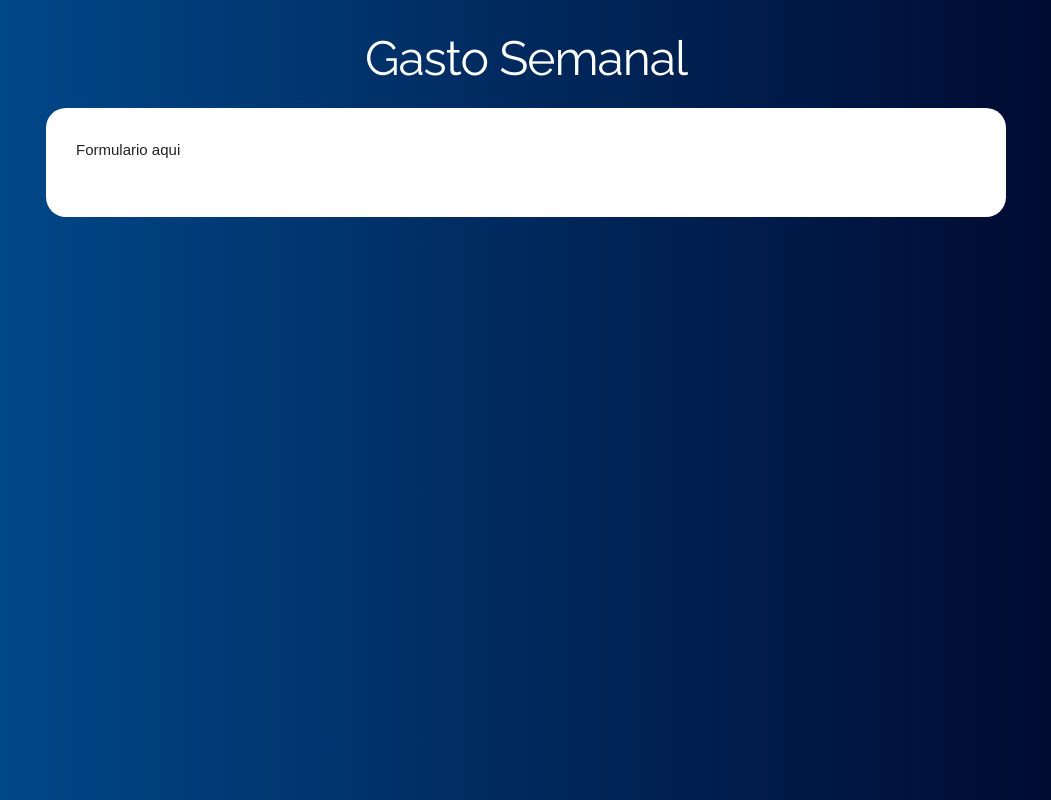
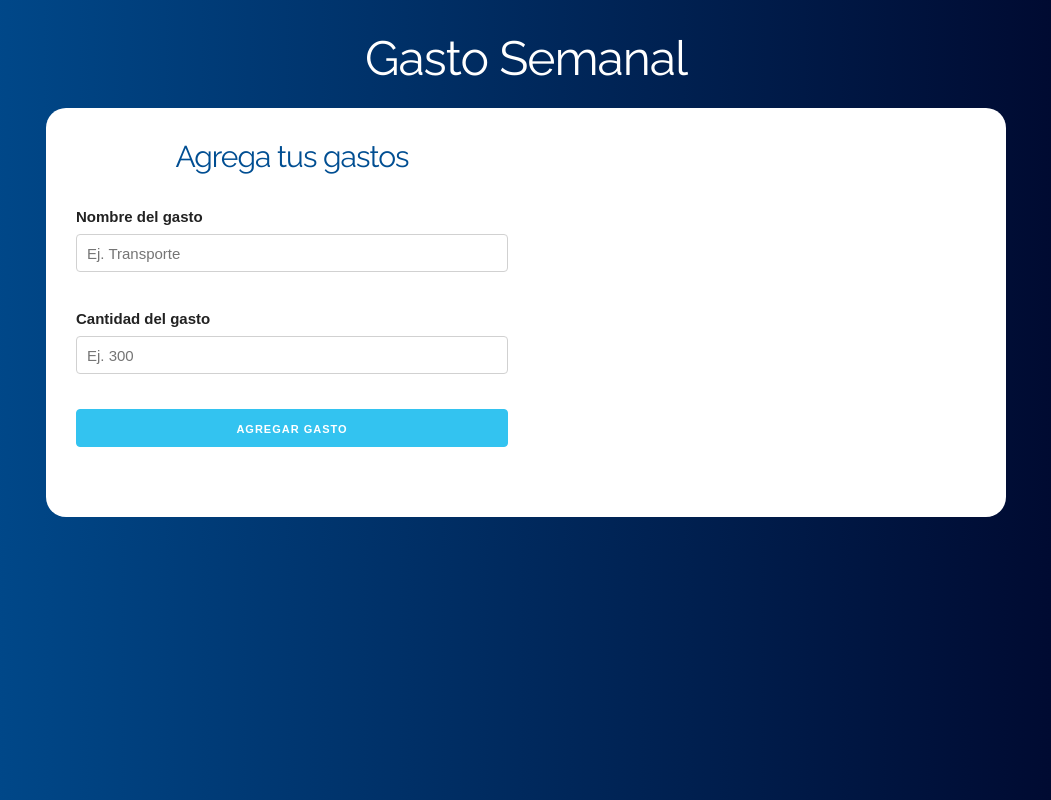
Before and after one commit to rdiazca/presupuestoreact, a React (Create React App) app: page / in a window 1280 px wide. Both pictures are taken after typing "5" into the empty fields and a click on the input "Definir Presupuesto". Shown: the whole page, without its empty margins (114-1165 px from the left). Built offline with nearby package versions, Linux system fonts and the light colour scheme.

Commit message:
Leer valores de gastos

```diff
--- a/src/App.js
+++ b/src/App.js
@@ -1,5 +1,6 @@
 import { useState } from "react";
 import Pregunta from "./components/Pregunta";
+import Formulario from "./components/Formulario";
 
 function App() {
   //state
@@ -18,7 +19,7 @@ function App() {
           ) : (
             <div className="row">
               <div className="one-half column">
-                <p>Formulario aqui</p>
+                <Formulario />
               </div>
               <div className="one-half column"></div>
             </div>
--- /dev/null
+++ b/src/components/Formulario.js
@@ -0,0 +1,50 @@
+import React, { useState } from "react";
+
+function Formulario(props) {
+  //state
+  const [nombreGasto, setNombreGasto] = useState("");
+  const [cantidadGasto, setCantidadGasto] = useState(0);
+  const [error, setError] = useState(false);
+
+  const agregarGasto = (e) => {
+    e.preventDefault();
+
+    //validar
+    if (cantidadGasto < 1 || isNaN(cantidadGasto) || nombreGasto === "") {
+      setError(true);
+      return;
+    }
+
+    //pasar gasto al componente principal
+  };
+  return (
+    <form onSubmit={agregarGasto}>
+      <h2> Agrega tus gastos</h2>
+      <div className="campo">
+        <label>Nombre del gasto</label>
+        <input
+          type="text"
+          className="u-full-width"
+          placeholder="Ej. Transporte"
+          onChange={(e) => setNombreGasto(e.target.value)}
+        />
+      </div>
+      <div className="campo">
+        <label>Cantidad del gasto</label>
+        <input
+          type="number"
+          className="u-full-width"
+          placeholder="Ej. 300"
+          onChange={(e) => setCantidadGasto(parseInt(e.target.value, 10))}
+        />
+      </div>
+      <input
+        type="submit"
+        className="button-primary u-full-width"
+        value="Agregar gasto"
+      />
+    </form>
+  );
+}
+
+export default Formulario;
```
